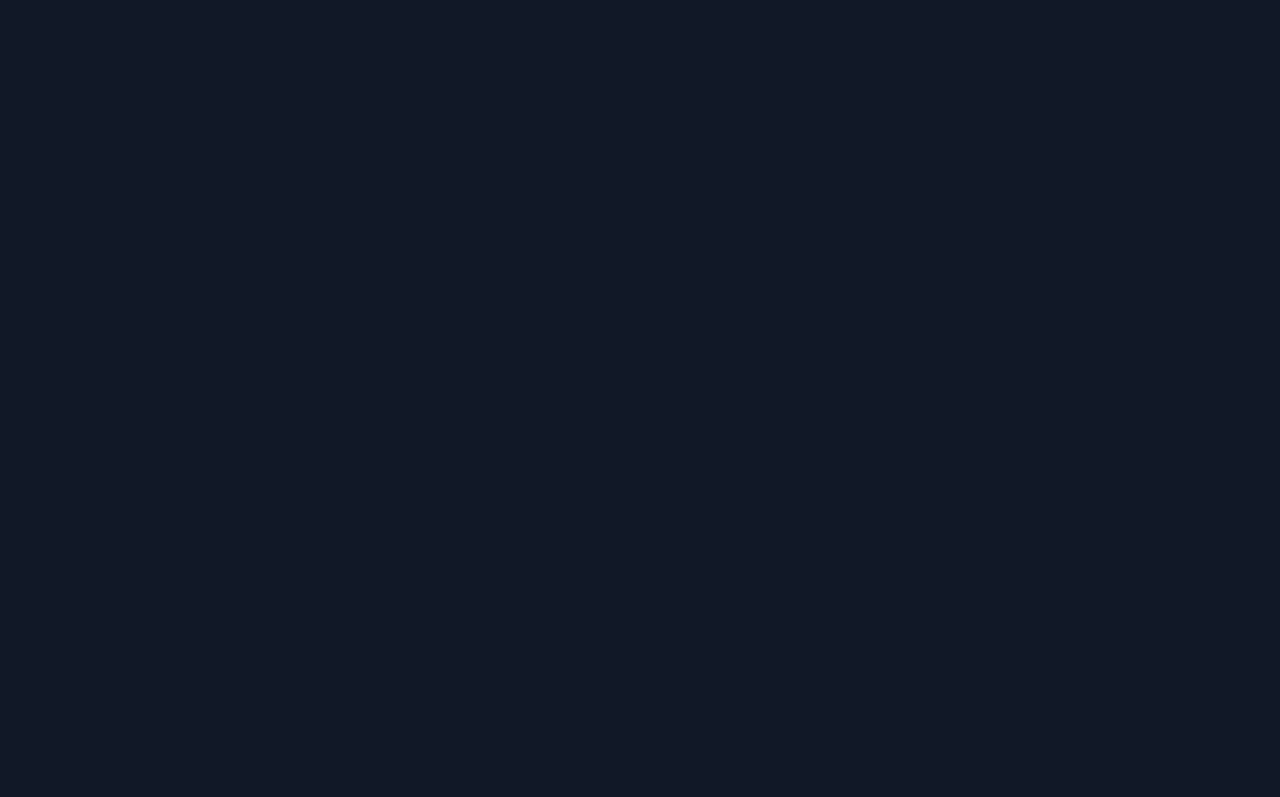
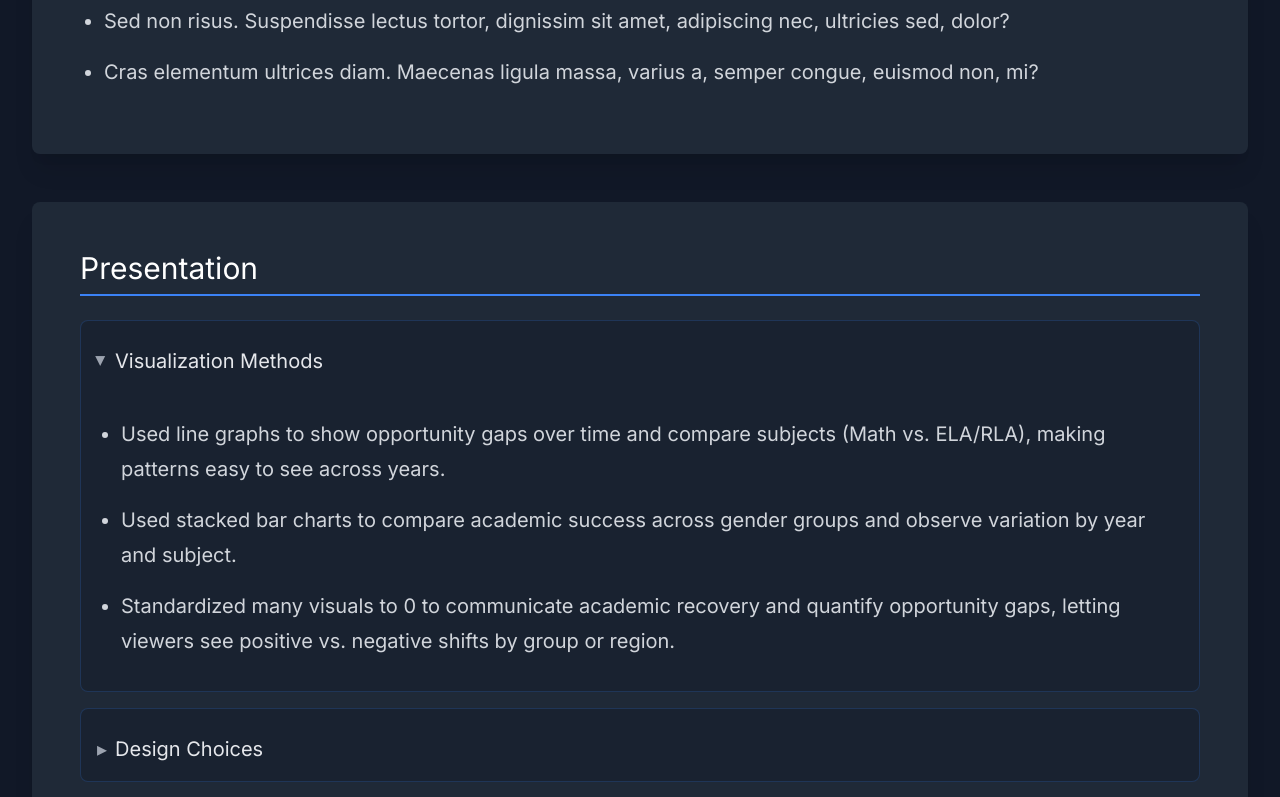
Before and after one commit to CKimoliatis/MentalHealthDH101, a React (Create React App) app: page /#/narrative in a window 1280 px wide. Shown: the part 2000-2797 px from the top of the page. Before the commit the page ends 1400 px from the top, so only its background shows below. Built offline with nearby package versions, Linux system fonts and the light colour scheme.

Commit message:
fixed for more visibility

```diff
--- a/src/components/Navigation.css
+++ b/src/components/Navigation.css
@@ -19,7 +19,7 @@
 
 .logo {
   font-size: 1.5rem;
-  font-weight: bold;
+  font-weight: normal;
   color: white;
   background: none;
   border: none;
@@ -59,7 +59,6 @@
 
 .nav-link-active {
   color: #3b82f6;
-  font-weight: 500;
   border-bottom: 2px solid #3b82f6;
 }
 
@@ -120,7 +119,6 @@
 .mobile-menu-item-active {
   color: white;
   background-color: #2563eb;
-  font-weight: 500;
 }
 
 /* remove underline everywhere in the header nav (logo, desktop, mobile) */
--- a/src/components/charts/CustomTooltip.css
+++ b/src/components/charts/CustomTooltip.css
@@ -8,7 +8,7 @@
 
 .tooltip-label {
   color: white;
-  font-weight: 600;
+  font-weight: normal;
   margin-bottom: 0.25rem;
 }
 
--- a/src/pages/DataPage.css
+++ b/src/pages/DataPage.css
@@ -9,7 +9,7 @@
 .chart-button {
   padding: 0.75rem 1.5rem;
   border-radius: 0.5rem;
-  font-weight: 600;
+  font-weight: normal;
   transition: all 0.3s;
   cursor: pointer;
   border: none;
@@ -53,7 +53,7 @@
 
 .chart-title {
   font-size: 1.5rem;
-  font-weight: bold;
+  font-weight: normal;
   margin-bottom: 1.5rem;
   text-align: center;
 }
@@ -64,3 +64,60 @@
   text-align: center;
   margin-top: 1rem;
 }
+
+/* Subsection headings for clearer structure on DataPage */
+.subsection-title {
+  font-size: 1.25rem;
+  font-weight: normal;
+  margin-top: 1rem;
+  margin-bottom: 0.5rem;
+  color: #e5e7eb;
+}
+
+/* Accordion styles for collapsible subsections */
+.accordion {
+  background-color: rgba(17, 24, 39, 0.35);
+  border: 1px solid rgba(59, 130, 246, 0.2);
+  border-radius: 0.5rem;
+  margin-bottom: 1rem;
+  overflow: hidden;
+}
+
+.accordion-summary {
+  display: flex;
+  align-items: center;
+  gap: 0.5rem;
+  list-style: none;
+  cursor: pointer;
+  padding: 0.75rem 1rem;
+}
+
+/* Hide default marker in WebKit */
+.accordion-summary::-webkit-details-marker {
+  display: none;
+}
+
+/* Add custom caret */
+.accordion-summary::before {
+  content: '▸';
+  color: #9ca3af;
+  transition: transform 0.2s ease;
+}
+
+details[open] .accordion-summary::before {
+  transform: rotate(90deg);
+}
+
+.accordion-summary:hover {
+  background-color: rgba(55, 65, 81, 0.5);
+}
+
+.accordion-summary:focus-visible {
+  outline: none;
+  box-shadow: 0 0 0 3px rgba(59, 130, 246, 0.4);
+  border-radius: 0.375rem;
+}
+
+.accordion-content {
+  padding: 0 1rem 1rem;
+}
--- a/src/pages/NarrativePage.js
+++ b/src/pages/NarrativePage.js
@@ -22,6 +22,28 @@ const NarrativePage = () => {
   </section>
 
   <section className="content-card">
+    <h2 className="section-title">Data Processing</h2>
+
+    <details className="accordion" open>
+      <summary className="accordion-summary subsection-title">Overview (Led by Kimya & Jasmine)</summary>
+      <div className="accordion-content">
+        <p className="text-content">
+          After deciding on our data sources, we were surprised to find that the same dataset collection contained dozens of different files. This initially made it difficult to determine which version to use. We randomly downloaded one dataset for exploration and soon realized that we had underestimated its size and complexity. Once we opened the file, we were confused about the meanings of many variables, so we downloaded the accompanying codebook to help interpret them.
+        </p>
+        <p className="text-content">
+          After exploring the various dataset collections, we ultimately selected “Administrative District Annual Subgroup 2024.2” as our primary dataset. This dataset covers the years 2009–2024, making it suitable for examining longitudinal trends, particularly the impact of the COVID-19 pandemic on academic performance. In addition, we used the “Geographic District Long 5.0” dataset, which includes pre-calculated gap variables such as those representing gender, racial, and economic status differences. This dataset allowed us to analyze educational inequality trends by comparing achievement gaps across different demographic subgroups.
+        </p>
+        <p className="text-content">
+          To make the dataset more readable and easier to analyze, we renamed several variables with simplified and intuitive labels—for example, changing long variable names to clearer ones such as Mean-White and Mean-ECD to represent the mean scores for specific demographic groups. During this process, we also noticed that the dataset contained many missing values. We performed data cleaning by filtering out or removing rows with incomplete or unreported data to ensure that our analyses would be accurate.
+        </p>
+        <p className="text-content">
+          Finally, to compare the average scores of different racial groups more directly, we used Tableau’s Pivot function to transform the dataset. We pivoted the mean score variables for White, Black, Asian, and Hispanic students into a single “Race” field with corresponding mean values. This step allowed us to create clearer and more consistent visual comparisons across racial groups in our analysis.
+        </p>
+      </div>
+    </details>
+  </section>
+
+  <section className="content-card">
     <h2 className="section-title">Our Research Questions</h2>
     <ul className="research-list">
       <li className="research-item">
@@ -35,6 +57,36 @@ const NarrativePage = () => {
       </li>
     </ul>
   </section>
+
+  <section className="content-card">
+    <h2 className="section-title">Presentation</h2>
+
+    <details className="accordion" open>
+      <summary className="accordion-summary subsection-title">Visualization Methods</summary>
+      <div className="accordion-content">
+        <ul className="research-list">
+          <li className="research-item">Used line graphs to show opportunity gaps over time and compare subjects (Math vs. ELA/RLA), making patterns easy to see across years.</li>
+          <li className="research-item">Used stacked bar charts to compare academic success across gender groups and observe variation by year and subject.</li>
+          <li className="research-item">Standardized many visuals to 0 to communicate academic recovery and quantify opportunity gaps, letting viewers see positive vs. negative shifts by group or region.</li>
+        </ul>
+      </div>
+    </details>
+
+    <details className="accordion">
+      <summary className="accordion-summary subsection-title">Design Choices</summary>
+      <div className="accordion-content">
+        <p className="text-content">Our primary design reasoning came from class example websites and reviewing similar public data sites for patterns in navigation, layout, and readability.</p>
+        <ul className="research-list">
+          <li className="research-item">Kept a clean, dark theme with a consistent blue accent for emphasis and continuity.</li>
+          <li className="research-item">Used accordions and concise bullets to avoid long text blocks and improve scanability.</li>
+          <li className="research-item">Adopted clear captions and straightforward legends to guide interpretation.</li>
+          <li className="research-item">Hash-based routing supports GitHub Pages and ensures reliable navigation; layout is responsive for mobile.</li>
+          <li className="research-item">Prioritized accessibility: keyboard-focus styles on accordions and good contrast for text.</li>
+        </ul>
+        <p className="text-content">These choices balance clarity, accessibility, and visual hierarchy while keeping attention on trends and gaps rather than decorative effects.</p>
+      </div>
+    </details>
+  </section>
     </main>
   );
 };
--- a/src/pages/Pages.css
+++ b/src/pages/Pages.css
@@ -30,7 +30,7 @@
 
 .hero-title {
   font-size: 2.25rem;
-  font-weight: 800;
+  font-weight: normal;
   margin-bottom: 1rem;
   line-height: 1.2;
 }
@@ -72,7 +72,7 @@
 /* Section Title */
 .section-title {
   font-size: 1.875rem;
-  font-weight: bold;
+  font-weight: normal;
   margin-bottom: 1.5rem;
   padding-bottom: 0.5rem;
   border-bottom: 2px solid #3b82f6;
@@ -80,7 +80,7 @@
 
 .page-title {
   font-size: 1.875rem;
-  font-weight: bold;
+  font-weight: normal;
   margin-bottom: 2rem;
   padding-bottom: 0.5rem;
   border-bottom: 2px solid #3b82f6;
@@ -135,7 +135,7 @@
 
 .resource-title {
   font-size: 1.25rem;
-  font-weight: 600;
+  font-weight: normal;
   color: #3b82f6;
   margin-bottom: 0.5rem;
   cursor: pointer;
@@ -184,8 +184,8 @@
 }
 
 .team-photo {
-  width: 8rem;
-  height: 8rem;
+  width: 10rem;
+  height: 10rem;
   border-radius: 50%;
   margin: 0 auto 1rem;
   border: 4px solid #3b82f6;
@@ -193,8 +193,8 @@
 }
 
 .team-photo-placeholder {
-  width: 8rem;
-  height: 8rem;
+  width: 10rem;
+  height: 10rem;
   border-radius: 50%;
   margin: 0 auto 1rem;
   border: 4px solid #3b82f6;
@@ -208,7 +208,7 @@
 
 .team-name {
   font-size: 1.25rem;
-  font-weight: 600;
+  font-weight: normal;
   margin-bottom: 0.25rem;
 }
 
@@ -238,3 +238,53 @@
 .team-link:hover {
   color: #3b82f6;
 }
+
+/* Shared subsection heading (used across pages) */
+.subsection-title {
+  font-size: 1.25rem;
+  font-weight: normal;
+  margin-top: 1rem;
+  margin-bottom: 0.5rem;
+  color: #e5e7eb;
+}
+
+/* Shared accordion styles (used on Data and About pages) */
+.accordion {
+  background-color: rgba(17, 24, 39, 0.35);
+  border: 1px solid rgba(59, 130, 246, 0.2);
+  border-radius: 0.5rem;
+  margin-top: 0.75rem;
+  margin-bottom: 0.5rem;
+  overflow: hidden;
+}
+
+.accordion-summary {
+  display: flex;
+  align-items: center;
+  gap: 0.5rem;
+  list-style: none;
+  cursor: pointer;
+  padding: 0.5rem 0.75rem;
+  font-weight: normal;
+  color: #e5e7eb;
+}
+
+.accordion-summary::-webkit-details-marker { display: none; }
+
+.accordion-summary::before {
+  content: '▸';
+  color: #9ca3af;
+  transition: transform 0.2s ease;
+}
+
+details[open] .accordion-summary::before { transform: rotate(90deg); }
+
+.accordion-summary:hover { background-color: rgba(55, 65, 81, 0.5); }
+
+.accordion-summary:focus-visible {
+  outline: none;
+  box-shadow: 0 0 0 3px rgba(59, 130, 246, 0.4);
+  border-radius: 0.375rem;
+}
+
+.accordion-content { padding: 0 0.75rem 0.75rem; }
```
Also changed, not shown: src/pages/AboutPage.js (+17 -7 lines), src/pages/DataPage.js (+76 -24 lines). Lines whose indentation alone changed are shown as unchanged.
